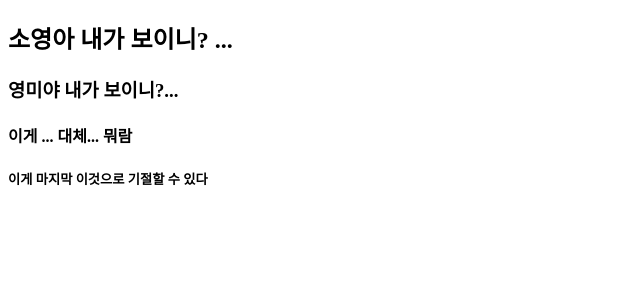
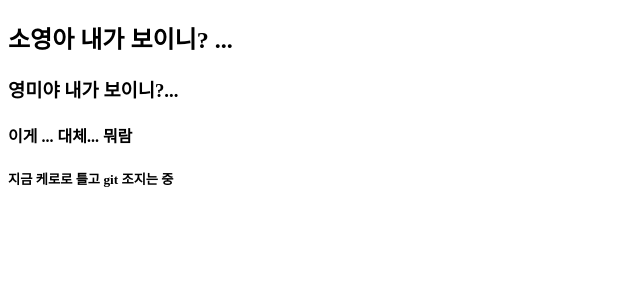
Before and after one commit to suemeeeee/Godtiner, a React (Create React App) app: page / in a window 1280 px wide. Shown: the top 300 px of the page, without its empty margins (0-640 px from the left). Built offline with nearby package versions, Linux system fonts and the light colour scheme.

Commit message:
keroro gunso

```diff
--- a/src/App.js
+++ b/src/App.js
@@ -6,7 +6,7 @@ function App() {
       <h2>소영아 내가 보이니? ... </h2>
       <h3>영미야 내가 보이니?...</h3>
       <h4>이게 ... 대체... 뭐람</h4>
-      <h5>이게 마지막 이것으로 기절할 수 있다</h5>
+      <h5>지금 케로로 틀고 git 조지는 중</h5>
     </div>
   );
 }
```
